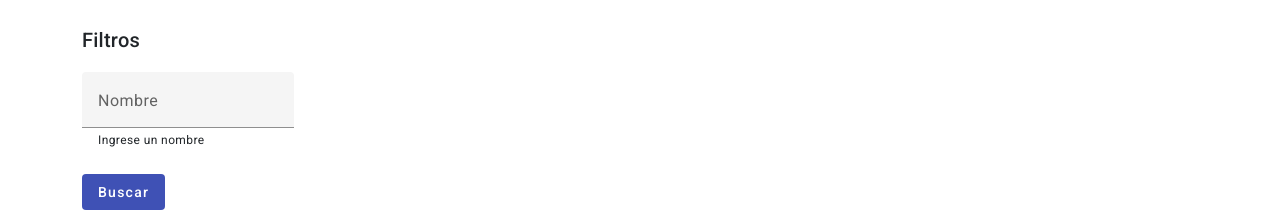
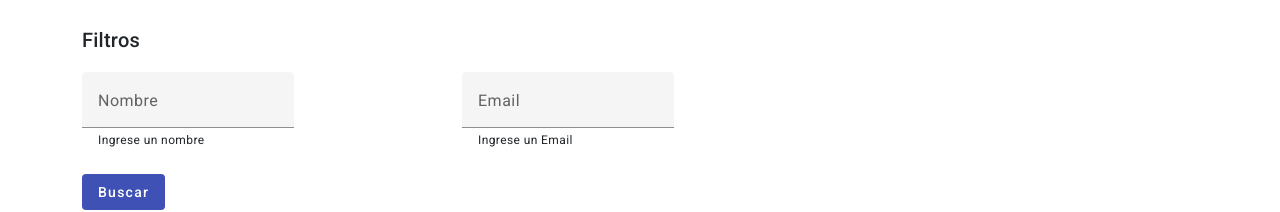
Before and after one commit to elagunam/capi-PT-frontend, an Angular app: page / in a window 1280 px wide. Shown: the top 212 px of the page. Built offline with nearby package versions, Linux system fonts and the light colour scheme; no server answers.

Commit message:
add: email filter

```diff
--- a/src/app/pages/contacts/contacts.component.html
+++ b/src/app/pages/contacts/contacts.component.html
@@ -14,10 +14,17 @@
             <mat-hint>Ingrese un nombre</mat-hint>
           </mat-form-field>
         </div>
+        <div class="col-md-4">
+          <mat-form-field appearance="fill">
+            <mat-label>Email</mat-label>
+            <input matInput formControlName="email" placeholder="Email">
+            <mat-hint>Ingrese un Email</mat-hint>
+          </mat-form-field>
+        </div>
       </div>
       <div class="row mt-4">
         <div class="col-md-4 float-end">
-          <button type="submit" mat-flat-button color="primary">Buscar</button>
+          <button type="submit" mat-flat-button [disabled]="filtersForm.invalid" color="primary">Buscar</button>
         </div>
       </div>
     </form>
--- a/src/app/pages/contacts/contacts.component.ts
+++ b/src/app/pages/contacts/contacts.component.ts
@@ -3,7 +3,7 @@ import { ContactService } from '../../services/contact.service';
 import {MatSelectModule} from '@angular/material/select';
 import {MatInputModule} from '@angular/material/input';
 import {MatButtonModule} from '@angular/material/button';
-import { FormBuilder, FormGroup, FormsModule, ReactiveFormsModule } from '@angular/forms';
+import { FormBuilder, FormGroup, FormsModule, ReactiveFormsModule, Validators } from '@angular/forms';
 
 
 interface Contact {
@@ -44,8 +44,7 @@ export class ContactsComponent implements OnInit {
 
   filtersForm: FormGroup = this.fb.group({
     fullname: [null],
-    // email: ['', [Validators.required, Validators.email]],
-    // password: ['', [Validators.required]]
+    email: [null, [Validators.email]]
   });
 
 
```
